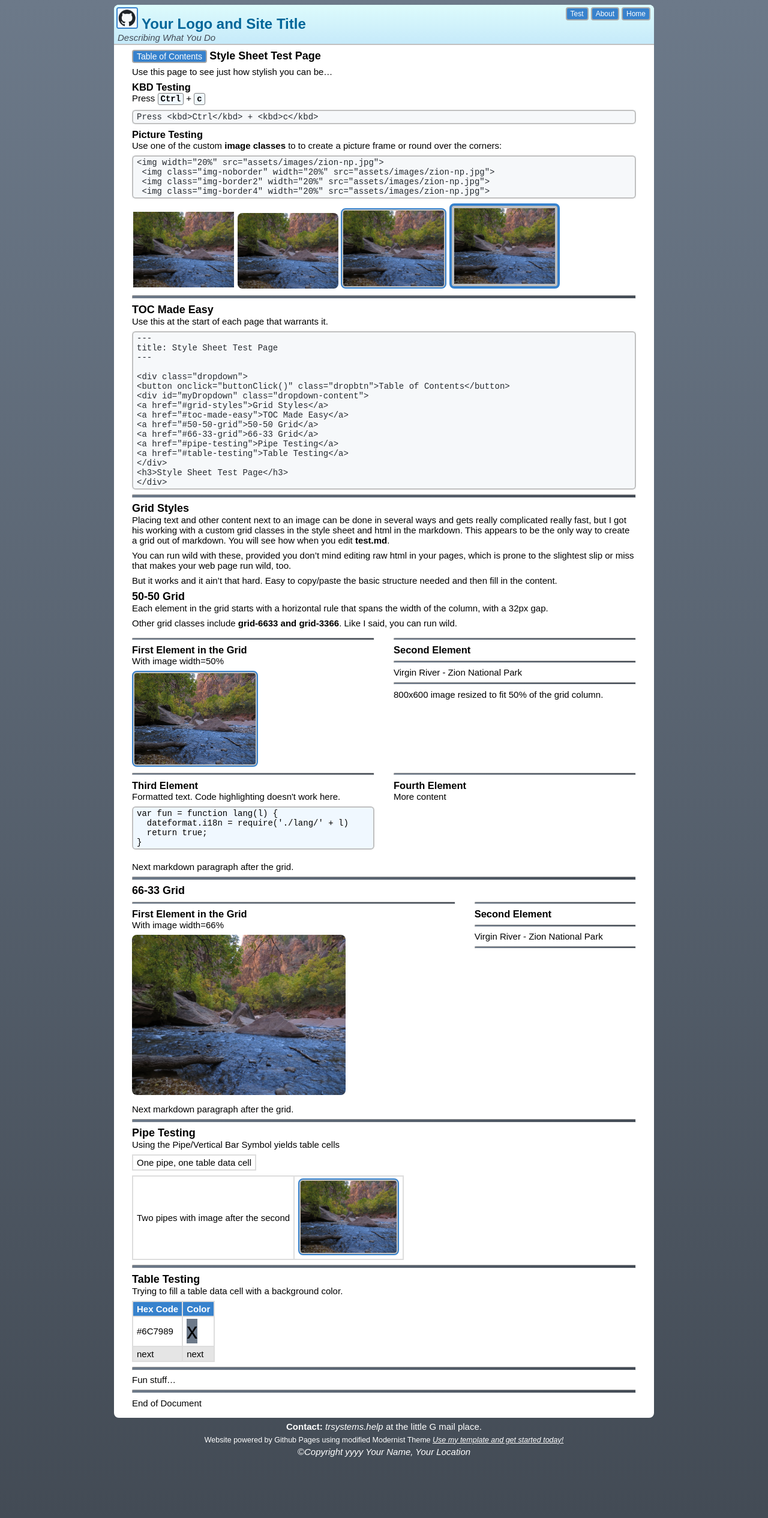
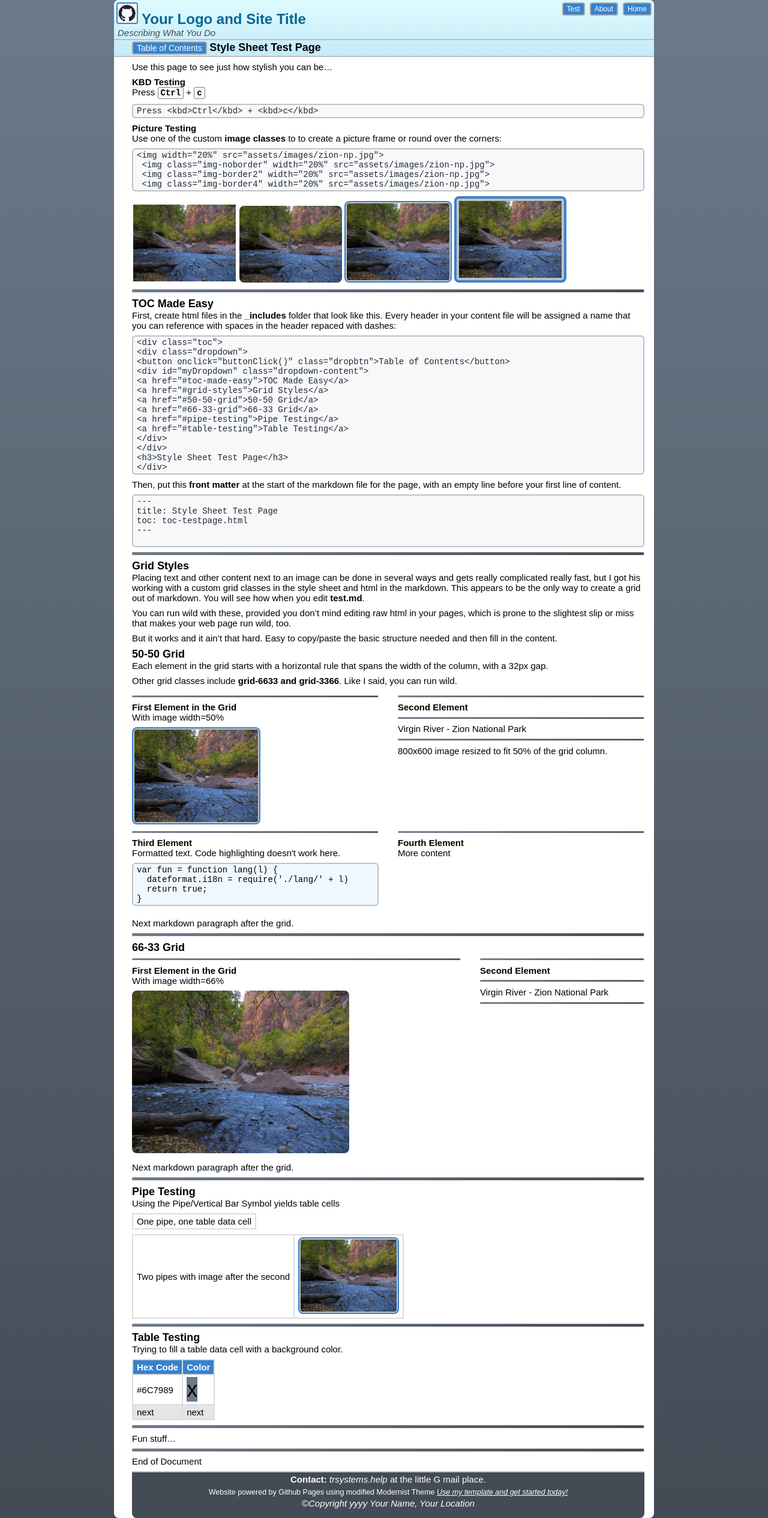
Before and after one commit to TR-Systems/modernist, a Jekyll site: the page built from test.md, in a window 1280 px wide. Shown: the whole page at 60% size. Built offline with Jekyll 4.4.1, drawn with Linux system fonts in a browser that asks for light colours; our own code applies the rules of GitHub Pages for plain Markdown files.

Commit message:
Scrolling Content with Fixed Header and TOC

````diff
--- /dev/null
+++ b/_includes/toc-testpage.html
@@ -0,0 +1,14 @@
+<div class="toc">
+<div class="dropdown">
+<button onclick="buttonClick()" class="dropbtn">Table of Contents</button>
+<div id="myDropdown" class="dropdown-content">
+<a href="#toc-made-easy">TOC Made Easy</a>
+<a href="#grid-styles">Grid Styles</a>
+<a href="#50-50-grid">50-50 Grid</a>
+<a href="#66-33-grid">66-33 Grid</a>
+<a href="#pipe-testing">Pipe Testing</a>
+<a href="#table-testing">Table Testing</a>
+</div>
+</div>
+<h3>{{ page.title }}</h3>
+</div>
--- a/_layouts/default.html
+++ b/_layouts/default.html
@@ -18,17 +18,12 @@
 </head>
   <body>
     <div class="wrapper">
-      <div class="header">
-        <div class="grid-hdr">
-            <div class="item1">
+      <header>
         {% if site.logo %}
           <img src="{{ site.logo }}"><h1>{{ site.title }}</h1>
         {% else %}
           <h1>{{ site.title }}</h1>
         {% endif %}
-              <p>{{ site.description | default: site.github.project_tagline }}</p>
-            </div>
-            <div class="item2">
         <ul>
           {% if site.home-page %}
             <li><a href="{{ site.url }}{{ site.home-page }}">{{ site.home-text }}</a></li>
@@ -44,23 +39,25 @@
               {% endif %}
           {% endif %}
         </ul>
-            </div>
-        </div>
-      </div>
+        <p>{{ site.description | default: site.github.project_tagline }}</p>
+        {% if page.toc %}
+          {% include {{ page.toc }} %}
+        {% endif %}
+      </header>
       <div class="content">
 
       {{ content }}
 
-      </div>
-    </div>
       <div class="footer">
-      <p class="noprint">{{ site.contact-info1 }} {{ site.contact-info2 }}</p>
+        <p>{{ site.contact-info1 }} {{ site.contact-info2 }}</p>
         {% if site.footer-url %}
-        <p class="noprint"><small>{{ site.footer-text1 }} <a target="-blank" href="{{ site.footer-url }}">{{ site.footer-text2 }}</a></small></p>
+          <p class="nodisplay"><small>{{ site.footer-text1 }} <a target="-blank" href="{{ site.footer-url }}">{{ site.footer-text2 }}</a></small></p>
         {% else %}
-        <p class="noprint"><small>{{ site.footer-text1 }} {{ site.footer-text2 }}</small></p>
+          <p class="nodisplay"><small>{{ site.footer-text1 }} {{ site.footer-text2 }}</small></p>
         {% endif %}
         <p>&copy;{{ site.copyright }}</p>
       </div>
+      </div>
+    </div>
   </body>
 </html>
--- a/_sass/dropdown.scss
+++ b/_sass/dropdown.scss
@@ -3,7 +3,7 @@
 .dropbtn {
   background-color: #3782CD;
   color: white;
-  margin: 0 0 6px;
+  margin: 0; /* 0 0 6px; */
   padding: 1px 6px;
   font-size: 14px;
   font-weight: normal;
@@ -17,13 +17,13 @@
 .dropdown {
   position: relative;
   display: inline-block;
-  h1, h2, h3 {display: inline-block;}
 }
 .dropdown-content {
   display: none;
   position: absolute;
-  background-color: aliceblue; /* #f1f1f1; */
-  min-width: 240px;
+  background-color: #C6EAFA;
+  min-width: max-content;
+  margin-left: 30px;
   overflow: auto;
   box-shadow: 0px 8px 16px 0px rgba(0,0,0,0.2);
   z-index: 1;
@@ -31,7 +31,7 @@
 .dropdown-content a {
   color: black;
   font-size: 14px;
-  padding: 4px 8px;
+  padding: 4px 40px 4px 8px;
   text-decoration: none;
   display: block;
 }
--- a/_sass/tr-systems-modernist.scss
+++ b/_sass/tr-systems-modernist.scss
@@ -5,36 +5,36 @@
 
 /* Modernist Theme for GitHub Pages by TR-Systems */
 html {
+  height: 100%;
   background: #6C7989;
   background: #6C7989 linear-gradient(#6C7989, #434B55) fixed;
 }
 
 body {
+  height: 100%;
   font-family: Arial, Helvetica, sans-serif;
   font-size: 15px;
   margin: 0;
 }
 
 .wrapper {
+  display: flex;
+  flex-direction: column;
+  height: 100%;
   width: 900px;
-  position: relative;
-  margin: 8px auto 6px;
-  padding-bottom: 8px;
+  margin: 0 auto;
+  background: white;
   border-radius: 8px;
-  background: white;
-
-  .content {margin: 0 30px 0}
 }
 
-.header {
+header {
   background:#C6EAFA;
   background: linear-gradient(#DDFBFC, #C6EAFA);
   border-bottom: 2px solid silver;
   border-radius: 8px 8px 0 0;
-  margin-bottom: 8px;
 
   img {
-    display: inline-block;
+    display: inline;
     width: 32px;
     margin: 4px 0 0 4px;
     padding: 0;
@@ -42,39 +42,38 @@
     border-radius: 4px;
     background: none;
   }
-
   h1 {
-    display: inline-block;
+    display: inline;
     margin-left: 6px;
     margin-bottom: 0;
     font-size: 24px;
     color: #069;
   }
-
   p {
+    display: block;
     margin-left: 6px;
-    margin-bottom: 0;
+    margin-bottom: 2px;
     color: #434B55;
     font-size: 15px;
     font-style: italic;
   }
-
   ul {
+    display: inline;
     list-style: none;
-    margin: 4px 6px 0 0;
 
     li {
       float: right;
+      margin-top: 4px;
+      margin-right: 4px;
       padding: 2px 6px;
       border: 2px solid darkgray;
       border-radius: 4px;
       background: #3782CD;
     }
-
     li:not(:last-child) {
+      padding-bottom: 2px;
       margin-left: 4px;
     }
-
     a {
       color: white;
       display: block;
@@ -86,11 +85,48 @@
   }
 }
 
-.grid-hdr {
-  display: grid;
-  grid-column-gap: 0;
-  grid-template-columns: max-content 1fr;
+.toc {
+  display: inline-block;
+  padding-top: 2px;
   padding-bottom: 2px;
+  border-top: 2px solid silver;
+  width: 900px;
+  h1, h2, h3 {
+    display: inline-block;
+    font-size: 1.2em;
+  }
+  .dropbtn {margin-left: 30px;}
+}
+
+.content {
+  flex: 1;
+  margin-top: 8px;
+  margin-left: 30px;
+  padding-right: 16px;
+  overflow-y: auto;
+}
+
+.footer {
+  display: block;
+  padding-bottom: 2px;
+  background: #434B55;
+  border-top: 2px solid silver;
+  border-radius: 0 0 8px 8px;
+  padding-bottom: 16px;
+  p {
+    display: block;
+    color: white;
+    text-align: center;
+    margin-bottom: 0;
+    padding-top: 3px;
+    .nodisplay {display: block;}
+    .noprint {display: block;}
+  }
+  a {
+    color: white;
+    font-weight: normal;
+    text-decoration: underline;
+  }
 }
 
 .grid-5050 {
@@ -123,10 +159,10 @@
   padding: 0;
 }
 
-h1 {font-size:1.6em} /* 2em */
+h1 {font-size:1.6em} /* 2.0em */
 h2 {font-size:1.4em} /* 1.5em */
-h3 {font-size:1.2em} /* 1.17em */
-h4 {font-size:1.1em} /* 1.33em */
+h3 {font-size:1.2em} /* 1.33em */
+h4 {font-size:1.0em} /* 1.17em */
 
 p, ul, ol, table, pre, dl {
   margin: 0 0 8px;
@@ -231,47 +267,39 @@
   vertical-align: middle;
 }
 
-.footer {
-  p {
-    color: white;
-    text-align: center;
-    margin-bottom: 4px;
-    .noprint {
-      display: block;
-    }
-  }
-
-  a {
-    color: white;
-    font-weight: normal;
-    text-decoration: underline;
-  }
+@media screen and (max-width: 900px) {
+  .wrapper {width: 100%;}
+  .header {width: 100%}
+  .toc {width: 100%}
 }
 
-@media screen and (max-width: 900px) {
-  .wrapper {width: 100%;}
-  .header {width: 100%;}
-}
-
-@media screen and (max-width:600px) {
+@media screen and (max-width:700px) {
 
   body {font-size: 14px;}
 
-  .wrapper {
-    margin-top: 0;
-    .content {margin: 0 10px 0;}
+  .wrapper {margin-bottom: 0}
+
+  header {
+    img {width: 16px;}
+    h1 {font-size: 1.2em;}
+    p {display: none;}
   }
-
-  .header {
-    img {width: 16px;}
-    h1 {
-      font-size: 16px;
-      font-weight: normal;
+  .toc {
+    width: 100%;
+    h1, h2, h3, {
+      font-size: 1em;
+      margin-left: 10px;
     }
-    p {display: none;}
+    .dropbtn {
+      font-size: 12px;
+      margin-left: 10px;
+    }
+    .dropdown-content {margin-left: 10px;}
   }
 
   .content {
+    margin-left: 10px;
+    padding-right: 8px;
     h1 {font-size: 1.2em;}
     h2 {font-size: 1.2em;}
     h3 {font-size: 1.1em;}
@@ -280,17 +308,16 @@
     code, pre {font-size: 12px;}
     .dropbtn {font-size: 14px}
     p, ul, ol, table, pre, dl {margin-bottom: 6px;}
+    p.nodisplay {display:none;}
     ul {padding-left: 20px;}
     ol {padding-left: 20px;}
     hr {height: 2px;}
     blockquote {font-size: 12px}
     kbd {font-size: 12px}
+    .footer {padding-bottom: 2px;}
   }
 
-  .grid-toc {
-    grid-template-columns: 1fr;
-    grid-column-gap: 8px;
-  }
+
   .grid-5050 {
     grid-template-columns: 1fr;
     grid-column-gap: 8px;
@@ -306,6 +333,28 @@
 }
 
 @media print {
-  .header ul {display:none;}
-  .footer p.noprint {display:none;}
+  header {
+    position: relative;
+    ul {display: none;}
+    p {display: none;}
+    .toc {
+      margin-top: 10px;
+      h1, h2, h3 {
+        font-size: 1.6em;
+      }
+    }
+    .dropbtn {display: none;}
+  }
+  .wrapper {
+    .content {
+      overflow: visible;
+      margin: 0;
+      height: 100%;
+      width: 100%;
+    }
+  }
+  .footer {
+    p.noprint {display:none;}
+    p.nodisplay {display:none;}
+  }
 }
--- a/test.md
+++ b/test.md
@@ -1,19 +1,7 @@
 ---
 title: Style Sheet Test Page
+toc: toc-testpage.html
 ---
-
-<div class="dropdown">
-<button onclick="buttonClick()" class="dropbtn">Table of Contents</button>
-<div id="myDropdown" class="dropdown-content">
-<a href="#toc-made-easy">TOC Made Easy</a>
-<a href="#grid-styles">Grid Styles</a>
-<a href="#50-50-grid">50-50 Grid</a>
-<a href="#66-33-grid">66-33 Grid</a>
-<a href="#pipe-testing">Pipe Testing</a>
-<a href="#table-testing">Table Testing</a>
-</div>
-<h3>{{ page.title }}</h3>
-</div>
 
 Use this page to see just how stylish you can be...
 
@@ -42,25 +30,33 @@
 ---
 
 ### TOC Made Easy
-Use this at the start of each page that warrants it.
+First, create html files in the **_includes** folder that look like this. Every header in your content file will be assigned a name that you can reference with spaces in the header repaced with dashes:
 
 ```
----
-title: Style Sheet Test Page
----
-
+<div class="toc">
 <div class="dropdown">
 <button onclick="buttonClick()" class="dropbtn">Table of Contents</button>
 <div id="myDropdown" class="dropdown-content">
+<a href="#toc-made-easy">TOC Made Easy</a>
 <a href="#grid-styles">Grid Styles</a>
-<a href="#toc-made-easy">TOC Made Easy</a>
 <a href="#50-50-grid">50-50 Grid</a>
 <a href="#66-33-grid">66-33 Grid</a>
 <a href="#pipe-testing">Pipe Testing</a>
 <a href="#table-testing">Table Testing</a>
 </div>
+</div>
 <h3>{{ page.title }}</h3>
 </div>
+```
+
+Then, put this **front matter** at the start of the markdown file for the page, with an empty line before your first line of content.
+
+```
+---
+title: Style Sheet Test Page
+toc: toc-testpage.html
+---
+
 ```
 
 ---
````
Also changed, not shown: _includes/toc-homepage.html (added, +13 -0 lines), about.md (+9 -1 lines), index.md (+5 -14 lines). Lines whose indentation alone changed are shown as unchanged.
